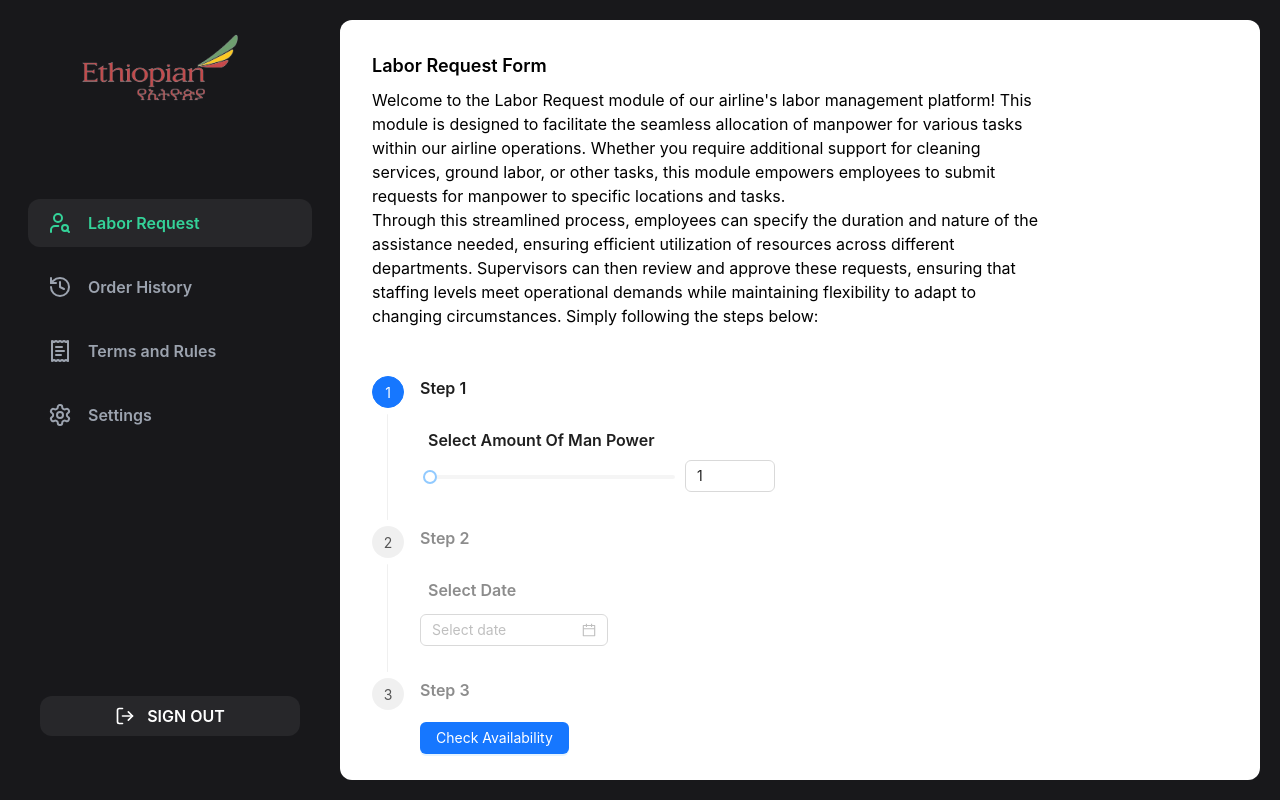
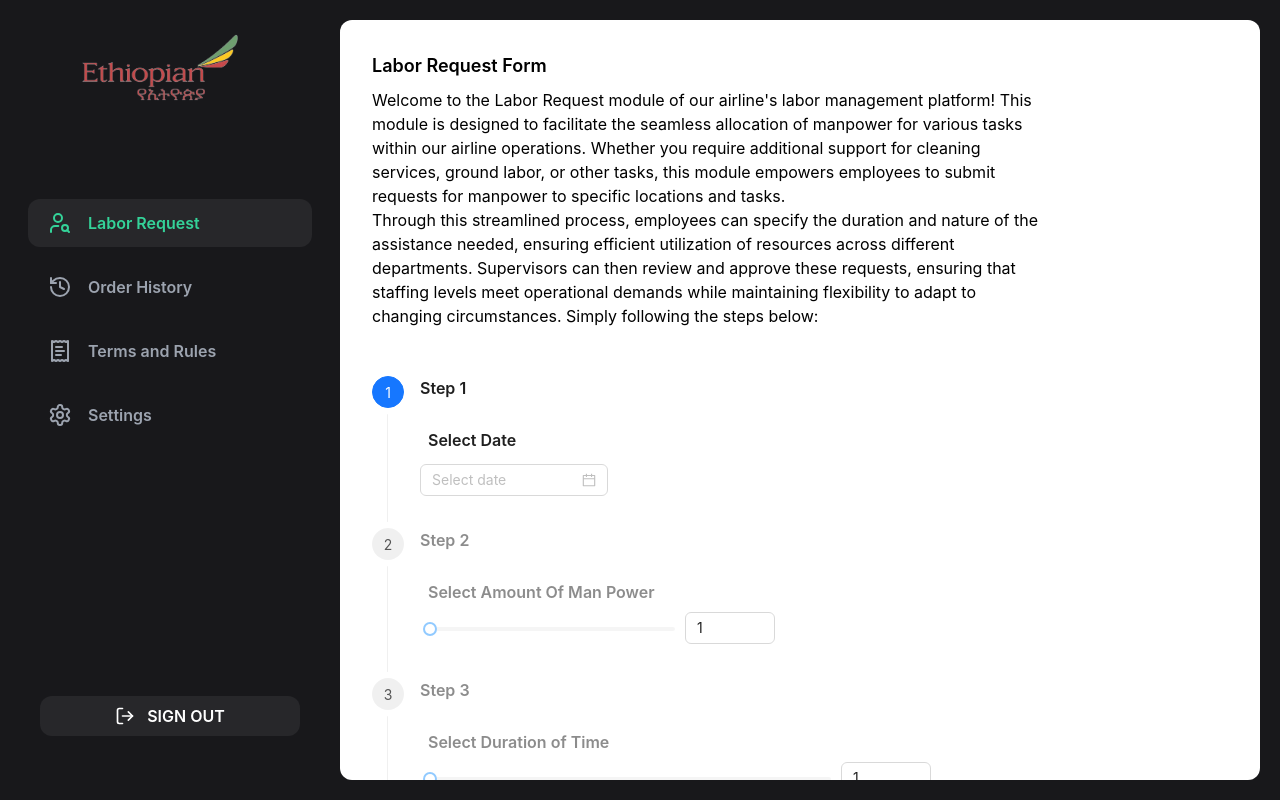
Before and after one commit to EHYDD/frontend2, a React (Create React App) app: page /dashboard in a window 1280 px wide. Built offline with nearby package versions, Linux system fonts and the light colour scheme.

Commit message:
fixed date

```diff
--- a/src/pages/user/laborRequestPage/laborRequestPage.js
+++ b/src/pages/user/laborRequestPage/laborRequestPage.js
@@ -5,48 +5,62 @@ import { Steps, Button } from "antd";
 import { Col, InputNumber, Row, Slider } from "antd";
 
 import { DatePicker } from "antd";
-const { RangePicker } = DatePicker;
+import axios from "axios";
+import { jwtDecode } from "jwt-decode";
+import { API_BASE } from "../../../config/config";
+import moment from "moment";
 
+let selectedDate = "";
 export default function LaborRequestPage() {
     const [current, setCurrent] = useState(0);
     const [current2, setCurrent2] = useState(0);
     const [loadings, setLoadings] = useState([]);
     const [available, setAvailability] = useState(false);
 
-    const enterLoading = (index) => {
-        setLoadings((prevLoadings) => {
-            const newLoadings = [...prevLoadings];
-            newLoadings[index] = true;
-            return newLoadings;
-        });
-        setTimeout(() => {
-            setLoadings((prevLoadings) => {
-                const newLoadings = [...prevLoadings];
-                newLoadings[index] = false;
-                setAvailability(!available);
-                return newLoadings;
-            });
-        }, 2000);
-    };
-
     const onChangeSteps = (value) => {
-        console.log("onChange:", value);
         setCurrent(value);
     };
     const onChangeSteps2 = (value) => {
-        console.log("onChange:", value);
         setCurrent2(value);
     };
 
-    const [inputValue, setInputValue] = useState(1);
+    const [laborersAmount, setLaborersAmount] = useState(1);
     const onChange = (newValue) => {
-        setInputValue(newValue);
+        setLaborersAmount(newValue);
     };
 
-    const [selectedDate, setSelectedDate] = useState(1);
+    const [duration, setDuration] = useState(1);
+    const onChangeDuration = (newValue) => {
+        setDuration(newValue);
+    };
+
     const onChangeDate = (newValue) => {
-        setSelectedDate(newValue);
+        let chosenDate = document.getElementById("dateChosen").value;
+        // TODO REMOVE
+        chosenDate = moment(chosenDate).add(1, "months").format("YYYY-MM-DD");
+        selectedDate = chosenDate;
     };
+
+    const padLeft = (str, length, padChar) => {
+        return str.toString().padStart(length, padChar);
+    };
+    async function checkAvailability() {
+        let secondDate = moment(selectedDate)
+            .add(1, "days")
+            .format("YYYY-MM-DD");
+
+        let response = await axios.post(`${API_BASE}/DateChecker`, {
+            firstDate: selectedDate,
+            secondDate: secondDate,
+            totalHours: duration,
+        });
+        if (response.status === 200 || response.status === 201) {
+            console.log(response.data);
+            setAvailability(true);
+            // getLocations();
+            // setAddModalOpen(false);
+        }
+    }
 
     return (
         <div className="flex gap-4 h-screen w-4/5">
@@ -85,6 +99,24 @@ export default function LaborRequestPage() {
                             ),
                             description: (
                                 <div className="py-5">
+                                    <div className="pt-2 pb-3 pl-2 text-base font-semibold">
+                                        Select Date
+                                    </div>
+                                    <DatePicker
+                                        id="dateChosen"
+                                        onChange={onChangeDate}
+                                    />
+                                </div>
+                            ),
+                        },
+                        {
+                            title: (
+                                <div className="font-semibold text-base">
+                                    Step 2
+                                </div>
+                            ),
+                            description: (
+                                <div className="py-5">
                                     <div className="pt-2 pb-2 pl-2 text-base font-semibold">
                                         Select Amount Of Man Power
                                     </div>
@@ -98,9 +130,9 @@ export default function LaborRequestPage() {
                                                     marginLeft: "10px",
                                                 }}
                                                 value={
-                                                    typeof inputValue ===
+                                                    typeof laborersAmount ===
                                                     "number"
-                                                        ? inputValue
+                                                        ? laborersAmount
                                                         : 0
                                                 }
                                             />
@@ -112,7 +144,7 @@ export default function LaborRequestPage() {
                                                 style={{
                                                     margin: "0 5px",
                                                 }}
-                                                value={inputValue}
+                                                value={laborersAmount}
                                                 onChange={onChange}
                                             />
                                         </Col>
@@ -123,22 +155,49 @@ export default function LaborRequestPage() {
                         {
                             title: (
                                 <div className="font-semibold text-base">
-                                    Step 2
+                                    Step 3
                                 </div>
                             ),
                             description: (
                                 <div className="py-5">
-                                    <div className="pt-2 pb-3 pl-2 text-base font-semibold">
-                                        Select Date
+                                    <div className="pt-2 pb-2 pl-2 text-base font-semibold">
+                                        Select Duration of Time
                                     </div>
-                                    <DatePicker onChange={onChangeDate} />
+                                    <Row>
+                                        <Col span={16}>
+                                            <Slider
+                                                min={1}
+                                                max={16}
+                                                onChange={onChangeDuration}
+                                                style={{
+                                                    marginLeft: "10px",
+                                                }}
+                                                value={
+                                                    typeof duration === "number"
+                                                        ? duration
+                                                        : 0
+                                                }
+                                            />
+                                        </Col>
+                                        <Col span={4}>
+                                            <InputNumber
+                                                min={1}
+                                                max={100}
+                                                style={{
+                                                    margin: "0 5px",
+                                                }}
+                                                value={duration}
+                                                onChange={onChangeDuration}
+                                            />
+                                        </Col>
+                                    </Row>
                                 </div>
                             ),
                         },
                         {
                             title: (
                                 <div className="font-semibold text-base">
-                                    Step 3
+                                    Step 4
                                 </div>
                             ),
                             description: (
@@ -152,7 +211,7 @@ export default function LaborRequestPage() {
                                         <Button
                                             type="primary"
                                             loading={loadings[0]}
-                                            onClick={() => enterLoading(0)}
+                                            onClick={() => checkAvailability()}
                                         >
                                             Check Availability
                                         </Button>
@@ -226,7 +285,7 @@ export default function LaborRequestPage() {
                                         <Button
                                             type="primary"
                                             loading={loadings[0]}
-                                            onClick={() => enterLoading(0)}
+                                            onClick={() => () => {}}
                                         >
                                             Request Labor
                                         </Button>
```
